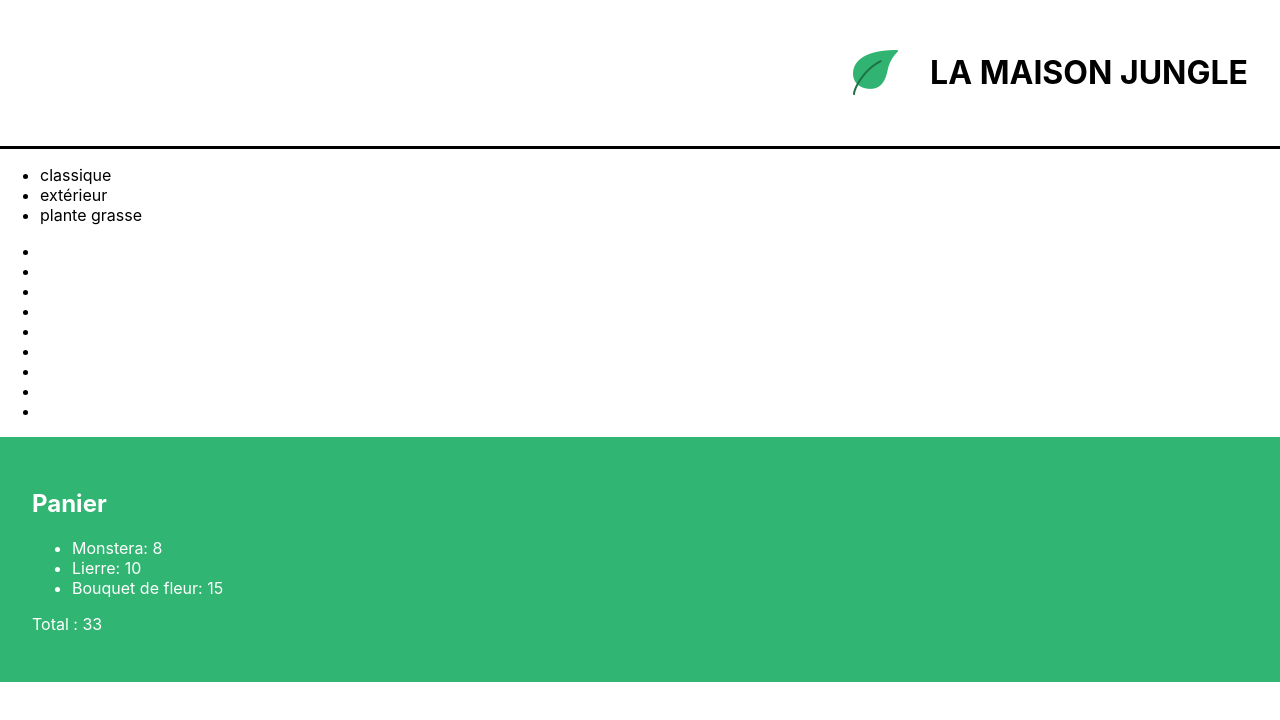
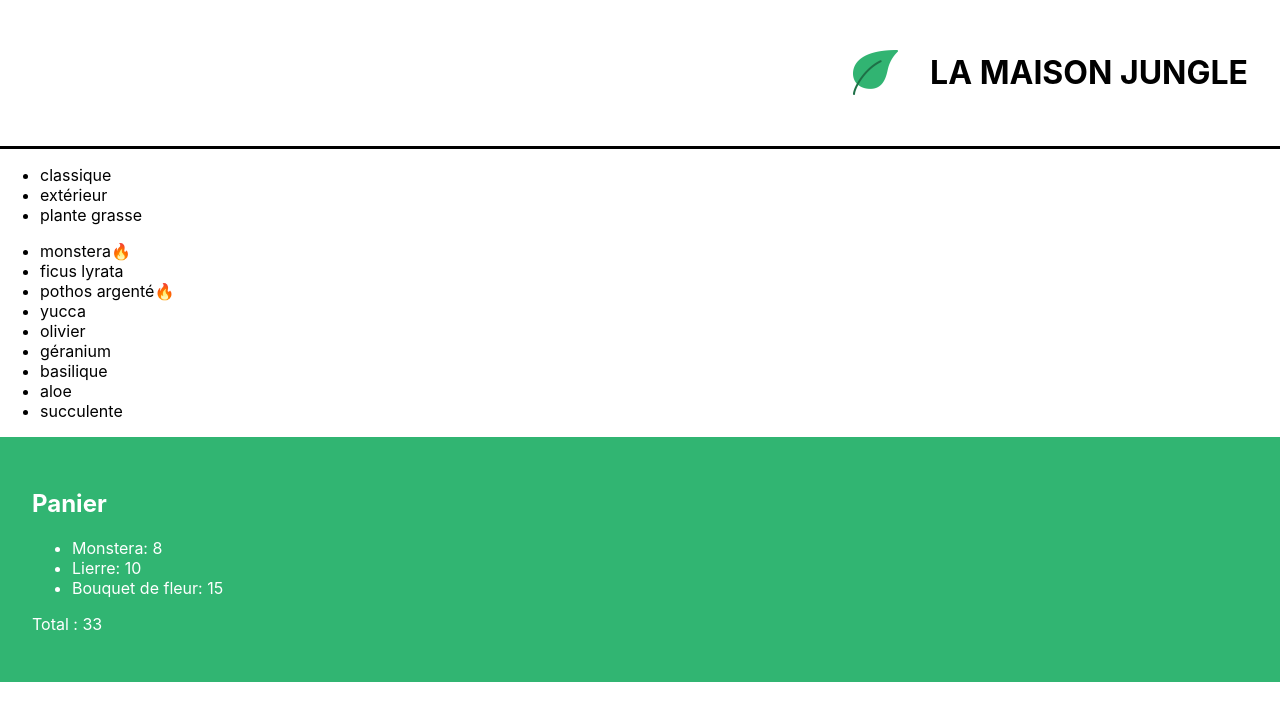
Before and after one commit to AmandineSis/la-maison-jungle, a React (Create React App) app: page / in a window 1280 px wide. Shown: the top 720 px of the page. Built offline with nearby package versions, Linux system fonts and the light colour scheme.

Commit message:
plant.isBestSale emoji added

```diff
--- a/src/components/ShoppingList.js
+++ b/src/components/ShoppingList.js
@@ -15,8 +15,8 @@
 				))}
 			</ul>
 			<ul>
-				{plantList.map((plant) => (
-					<li>{plant.isBestSale && <span>🔥</span>}</li>
+            {plantList.map((plant) => (
+					<li key={plant.id}>{plant.name}{plant.isBestSale && <span>🔥</span>}</li>
 				))}
 
 			</ul>
--- a/src/data/plantList.js
+++ b/src/data/plantList.js
@@ -2,7 +2,8 @@
 	{
 		name: 'monstera',
 		category: 'classique',
-		id: '1ed'
+		id: '1ed',
+        isBestSale: true
 	},
 	{
 		name: 'ficus lyrata',
@@ -12,7 +13,8 @@
 	{
 		name: 'pothos argenté',
 		category: 'classique',
-		id: '3sd'
+		id: '3sd',
+        isBestSale: true,
 	},
 	{
 		name: 'yucca',
```
